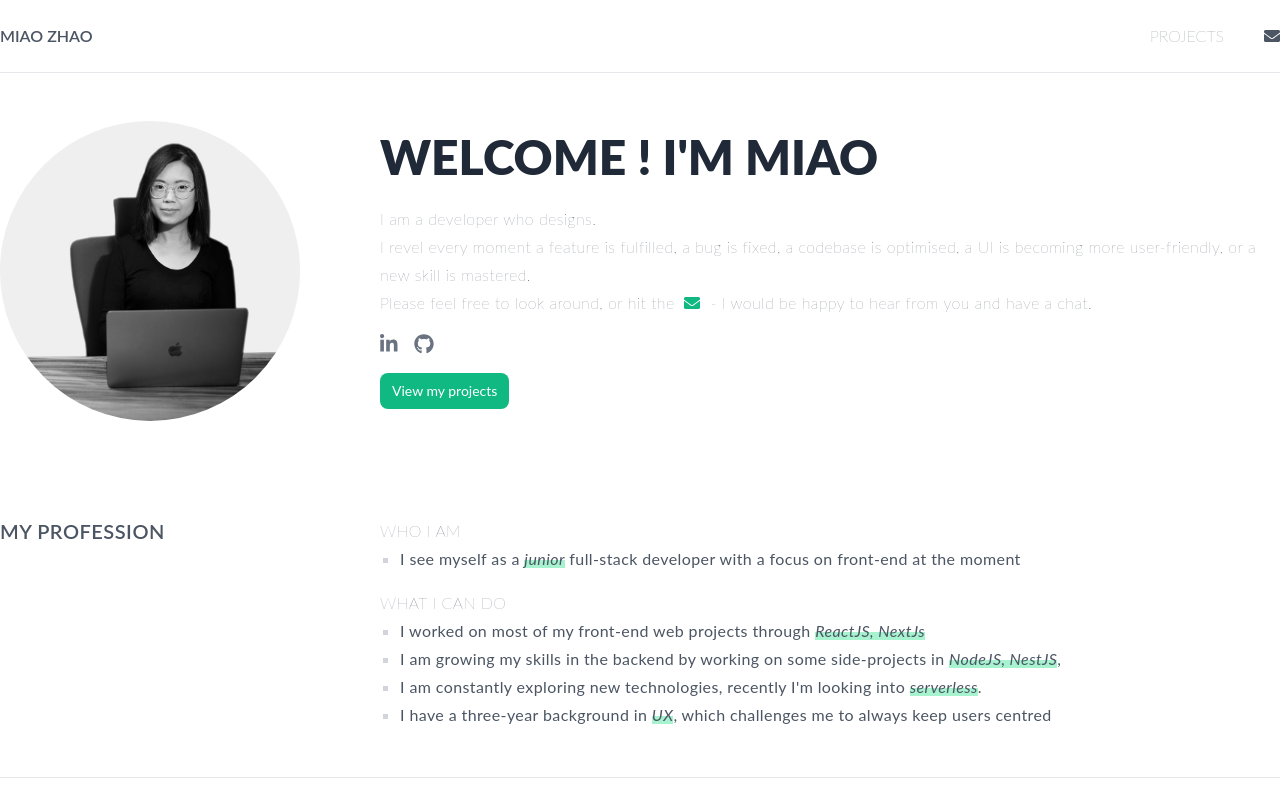
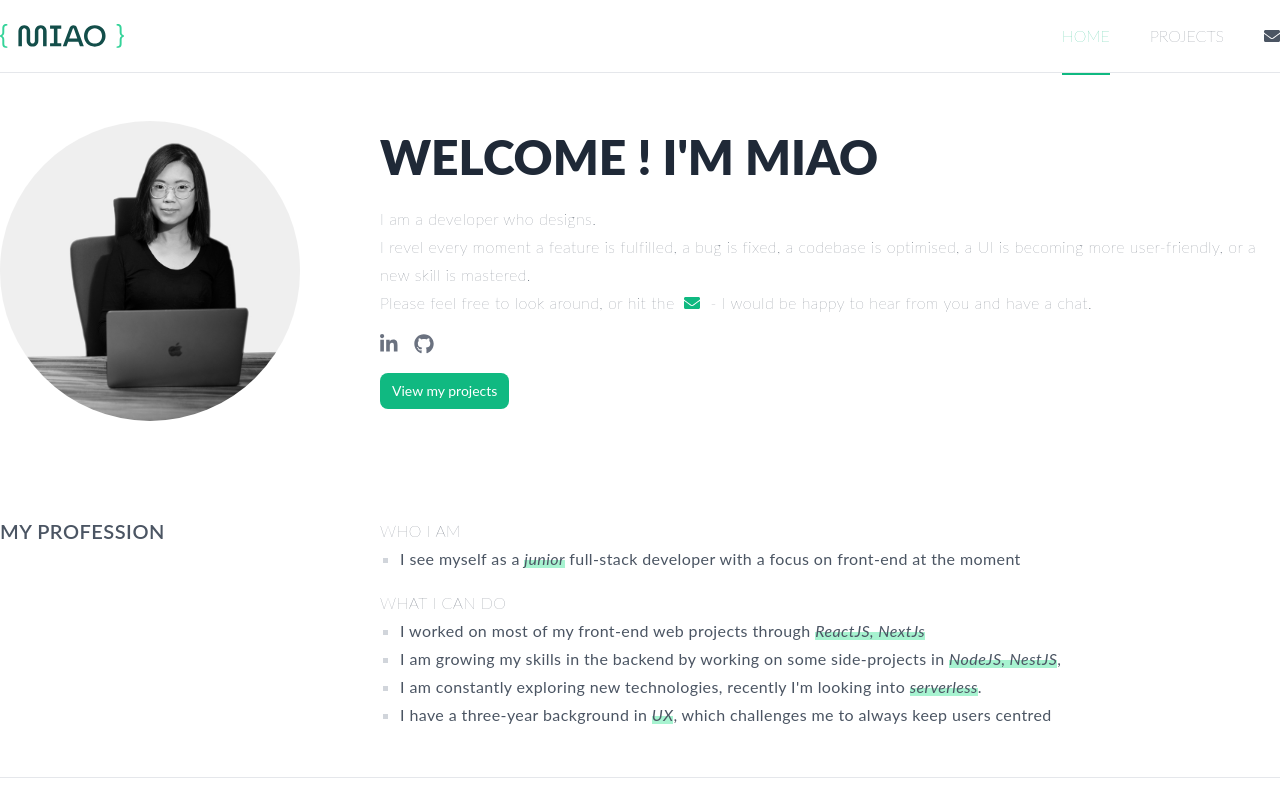
Before and after one commit to miaozhaod/portfolio, a React (Create React App) app: page /#/ in a window 1280 px wide. Shown: the top 800 px of the page. Built offline with nearby package versions, Linux system fonts and the light colour scheme; what @tailwindcss/typography would draw is missing.

Commit message:
Update nav to highlight current active and logo

```diff
--- a/src/app/components/Header.jsx
+++ b/src/app/components/Header.jsx
@@ -1,10 +1,13 @@
 import React, { useState } from "react";
+import { useLocation } from "react-router-dom";
 import { FontAwesomeIcon } from "@fortawesome/react-fontawesome";
 import { faEnvelope, faBars } from "@fortawesome/free-solid-svg-icons";
 import { Link } from "react-router-dom";
+import Logo from "app/assets/logo.svg";
 
 export default function Header() {
   const [display, setDisplay] = useState("hidden");
+  const { pathname } = useLocation();
 
   const handleBarsClick = () => {
     display === "hidden" ? setDisplay("block") : setDisplay("hidden");
@@ -21,18 +24,43 @@ export default function Header() {
           className="mr-auto font-semibold"
           onClick={controlDisplayAfterSelectMenuOption}
         >
-          <Link to="/">MIAO ZHAO</Link>
+          <Link to="/">
+            <img src={Logo} alt="logo" className="h-6" />
+          </Link>
         </div>
         <nav className="hidden sm:block">
           <ul className="flex gap-10">
             <li className="font-extralight">
+              <Link to="/">
+                <span
+                  className={`transition duration-1000 ease-linear pb-7 hover:text-green-500 hover:border-b-2 hover:border-green-500 ${
+                    pathname === "/"
+                      ? "text-green-500 border-b-2 border-green-500"
+                      : ""
+                  }`}
+                >
+                  Home
+                </span>
+              </Link>
+            </li>
+            <li className="font-extralight">
               <Link to="/projects">
-                <span className="transition duration-200 ease-linear pb-7 hover:text-green-500 hover:border-b-2 hover:border-green-500">
+                <span
+                  className={`transition duration-1000 ease-linear pb-7 hover:text-green-500 hover:border-b-2 hover:border-green-500 ${
+                    pathname === "/projects"
+                      ? "text-green-500 border-b-2 border-green-500"
+                      : ""
+                  }`}
+                >
                   Projects
                 </span>
               </Link>
             </li>
-            <li className="hover:text-green-500">
+            <li
+              className={`hover:text-green-500 ${
+                pathname === "/contact" ? "text-green-500 " : ""
+              }`}
+            >
               <Link to="/contact">
                 <FontAwesomeIcon icon={faEnvelope} />
               </Link>
```
Also changed, not shown: src/app/assets/logo.svg (added).
